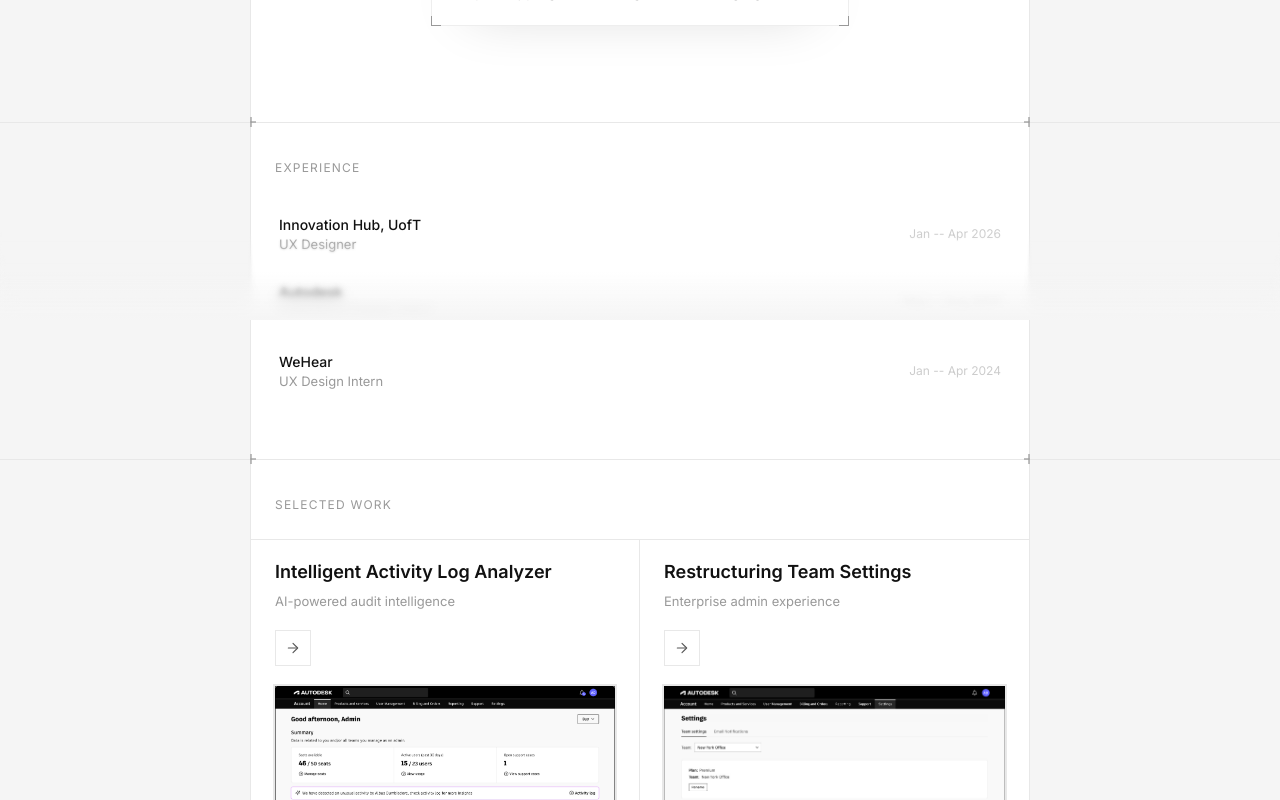
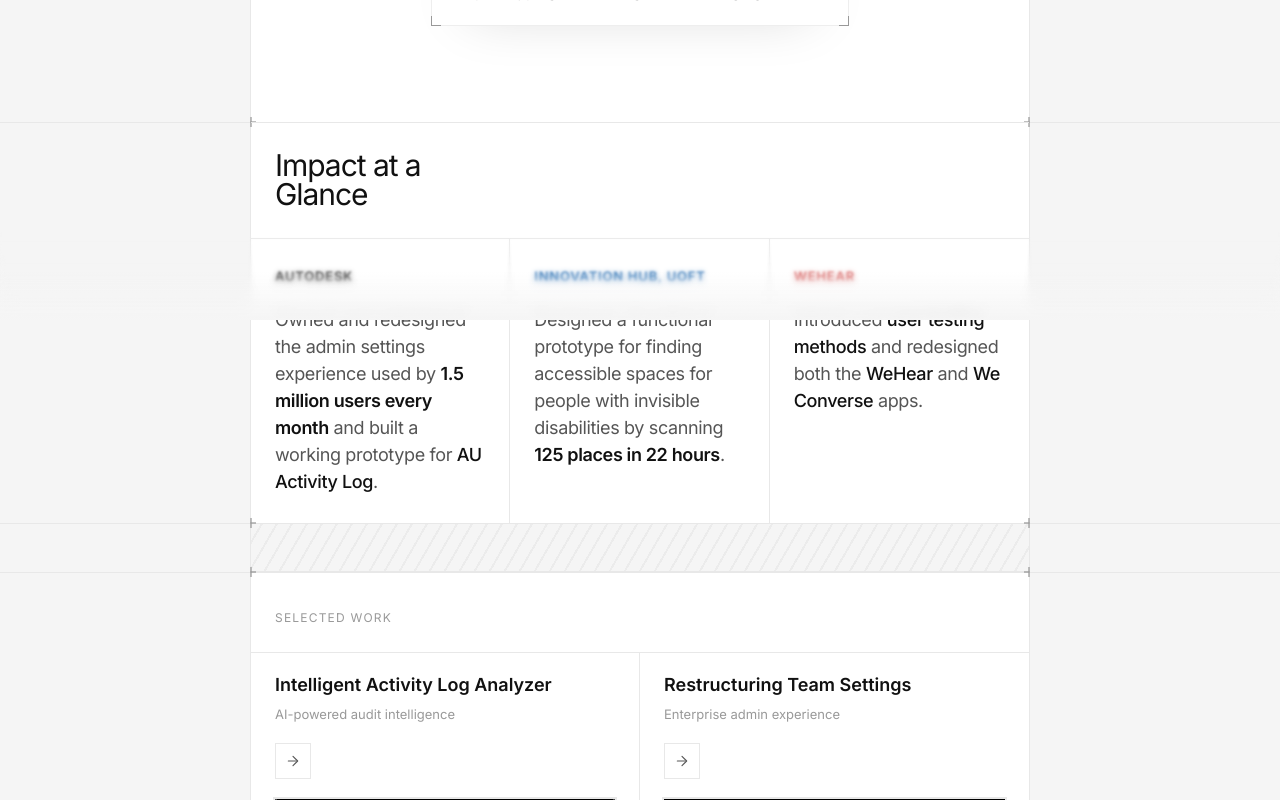
Before and after one commit to rishiashar/Portfolio, a Next.js app: page / in a window 1280 px wide. Shown: the part 480-1280 px from the top of the page. Built offline with nearby package versions, Linux system fonts and the light colour scheme; a web font is replaced by a local one.

Commit message:
Refine impact section typography

```diff
--- a/src/app/page.tsx
+++ b/src/app/page.tsx
@@ -534,12 +534,14 @@
 function Section({
   id,
   label,
+  hideLabel = false,
   delay = 0,
   variant = "text",
   children,
 }: {
   id?: string
   label: string
+  hideLabel?: boolean
   delay?: number
   variant?: "text" | "visual"
   children: React.ReactNode
@@ -548,16 +550,22 @@
   return (
     <Fade d={delay}>
       <section id={id} className={`${bottom} ${id ? "scroll-mt-24" : ""}`}>
-        <Label>{label}</Label>
+        <Label hideText={hideLabel}>{label}</Label>
         {children}
       </section>
     </Fade>
   )
 }
 
-function Label({ children }: { children: React.ReactNode }) {
-  return (
-    <div className="relative mb-6 pt-8">
+function Label({
+  children,
+  hideText = false,
+}: {
+  children: React.ReactNode
+  hideText?: boolean
+}) {
+  return (
+    <div className={`relative ${hideText ? "mb-0 pt-0" : "mb-6 pt-8"}`}>
       {/* Full-bleed divider line */}
       <div
         aria-hidden="true"
@@ -578,12 +586,14 @@
         style={{ color: "var(--page-fg-faint)" }}
         size={10}
       />
+      {!hideText ? (
         <span
           className="text-[12px] uppercase tracking-widest"
           style={{ color: "var(--page-fg-faint)" }}
         >
           {children}
         </span>
+      ) : null}
     </div>
   )
 }
@@ -1038,24 +1048,51 @@
   { title: "Student Event Discovery", desc: "Campus connection platform", icon: ic.users },
   { title: "Pay Period Manager", desc: "Personal finance tool", icon: ic.wallet },
 ]
+
+const impactMetric = (text: string) => (
+  <span className="font-semibold tracking-[-0.02em]" style={{ color: "var(--page-fg)" }}>
+    {text}
+  </span>
+)
+
+const impactEmphasis = (text: string) => (
+  <span className="font-medium" style={{ color: "var(--page-fg)" }}>
+    {text}
+  </span>
+)
+
 const experience = [
   {
-    place: "Innovation Hub, UofT",
-    role: "UX Designer",
-    time: "Jan -- Apr 2026",
-    logo: "/logos/companies/uoft.svg",
+    company: "AUTODESK",
+    accent: "var(--page-fg)",
+    summary: (
+      <>
+        Owned and redesigned the admin settings experience used by{" "}
+        {impactMetric("1.5 million users every month")} and built a working
+        prototype for {impactEmphasis("AU Activity Log")}.
+      </>
+    ),
   },
   {
-    place: "Autodesk",
-    role: "Experience Design Intern",
-    time: "May -- Aug 2025",
-    logo: "/logos/companies/autodesk.svg",
+    company: "INNOVATION HUB, UOFT",
+    accent: "#0054a6",
+    summary: (
+      <>
+        Designed a functional prototype for finding accessible spaces for
+        people with invisible disabilities by scanning{" "}
+        {impactMetric("125 places in 22 hours")}.
+      </>
+    ),
   },
   {
-    place: "WeHear",
-    role: "UX Design Intern",
-    time: "Jan -- Apr 2024",
-    logo: "/logos/companies/wehear.svg",
+    company: "WEHEAR",
+    accent: "#d14a49",
+    summary: (
+      <>
+        Introduced {impactEmphasis("user testing methods")} and redesigned both
+        the {impactEmphasis("WeHear")} and {impactEmphasis("We Converse")} apps.
+      </>
+    ),
   },
 ]
 const connect = [
@@ -1261,17 +1298,79 @@
           </header>
         )}
 
-        <Section label="Experience" delay={60}>
-          <div className="flex flex-col gap-1">
+        <Section label="Experience" hideLabel delay={60} variant="visual">
+          <div
+            className="relative -mx-4 border-y sm:-mx-6"
+            style={{
+              borderColor: "var(--page-border)",
+              fontFamily: "'Satoshi', var(--font-body), sans-serif",
+            }}
+          >
+            <div
+              className="px-4 py-6 sm:px-6 sm:py-7"
+              style={{ borderBottom: "1px solid var(--page-border)" }}
+            >
+              <h3
+                className="max-w-[12ch] text-[24px] font-normal tracking-[-0.035em] sm:text-[30px]"
+                style={{ color: "var(--page-fg)", lineHeight: 0.98 }}
+              >
+                Impact at a Glance
+              </h3>
+            </div>
+
+            <div className="grid grid-cols-1 md:grid-cols-3">
               {experience.map((e, i) => (
-              <div key={i} className="flex flex-col gap-1 px-1 py-3 sm:flex-row sm:items-center sm:justify-between sm:gap-4">
-                <div className="min-w-0 flex-1">
-                  <p className="text-[14px] font-medium" style={{ color: "var(--page-fg)" }}>{e.place}</p>
-                  <p className="text-[13px]" style={{ color: "var(--page-fg-faint)" }}>{e.role}</p>
-                </div>
-                <span className="shrink-0 text-[12px]" style={{ color: "var(--page-fg-ghost)" }}>{e.time}</span>
-              </div>
+                <article
+                  key={e.company}
+                  className={`px-4 py-6 sm:px-6 sm:py-7 ${
+                    i !== experience.length - 1 ? "border-b md:border-b-0 md:border-r" : ""
+                  }`}
+                  style={{ borderColor: "var(--page-border)" }}
+                >
+                  <p
+                    className="text-[12px] font-semibold tracking-[0.06em] sm:text-[13px]"
+                    style={{ color: e.accent }}
+                  >
+                    {e.company}
+                  </p>
+                  <p
+                    className="mt-5 max-w-none text-[17px] leading-[1.46] tracking-[-0.02em] sm:text-[18px] sm:leading-[1.5]"
+                    style={{ color: "var(--page-fg-muted)", textWrap: "pretty" }}
+                  >
+                    {e.summary}
+                  </p>
+                </article>
               ))}
+            </div>
+
+            <div className="relative h-10 overflow-visible sm:h-12">
+              <div
+                aria-hidden="true"
+                className="pointer-events-none absolute left-1/2 top-0 z-10 h-px w-screen -translate-x-1/2"
+                style={{ backgroundColor: "var(--page-border)" }}
+              />
+              <PlusMark
+                edge="left"
+                className="absolute left-0 top-0 z-10 -translate-x-1/2 -translate-y-1/2"
+                style={{ color: "var(--page-fg-faint)" }}
+                size={10}
+              />
+              <PlusMark
+                edge="right"
+                className="absolute right-0 top-0 z-10 translate-x-1/2 -translate-y-1/2"
+                style={{ color: "var(--page-fg-faint)" }}
+                size={10}
+              />
+              <div
+                aria-hidden="true"
+                className="absolute inset-0 z-0"
+                style={{
+                  backgroundColor: "color-mix(in srgb, var(--page-bg) 96%, var(--page-fg) 4%)",
+                  backgroundImage:
+                    "repeating-linear-gradient(-60deg, transparent 0 11px, color-mix(in srgb, var(--page-border) 72%, transparent) 11px 13px)",
+                }}
+              />
+            </div>
           </div>
         </Section>
 
```
Lines whose indentation alone changed are shown as unchanged.
